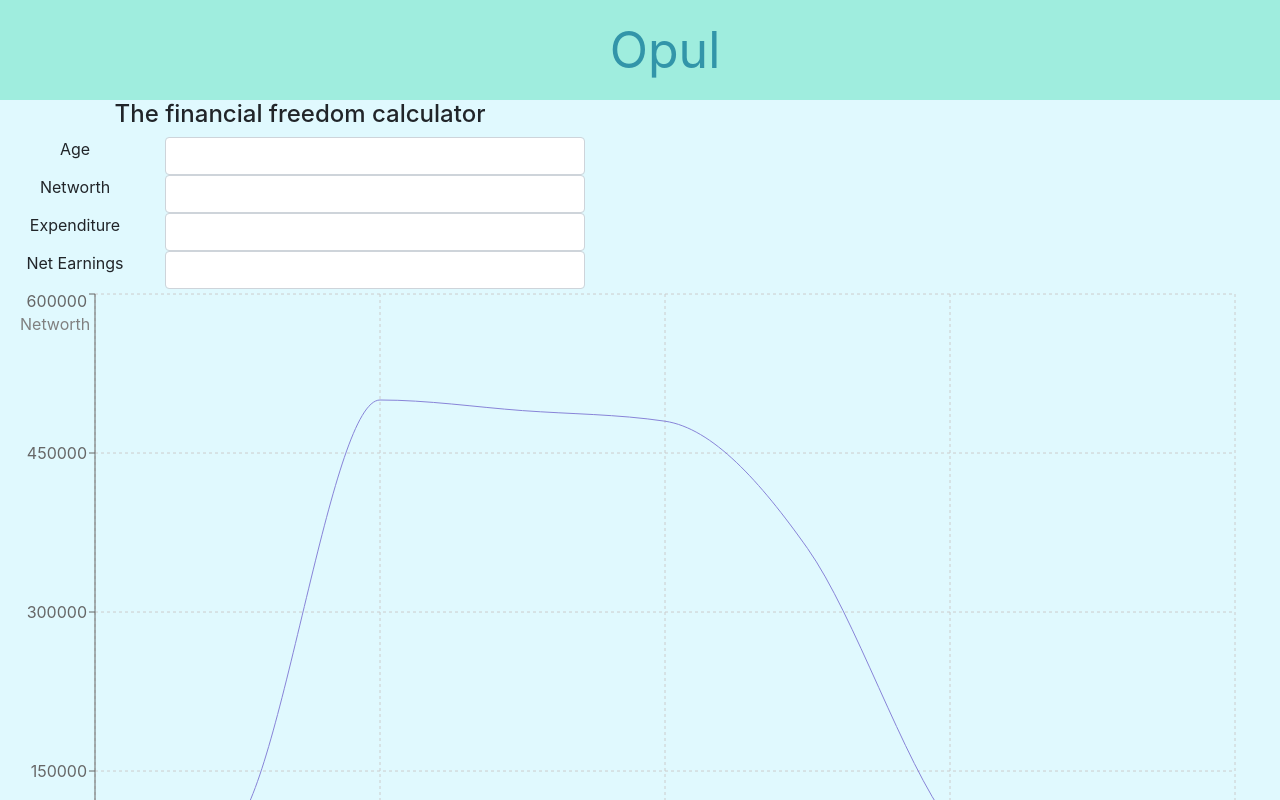
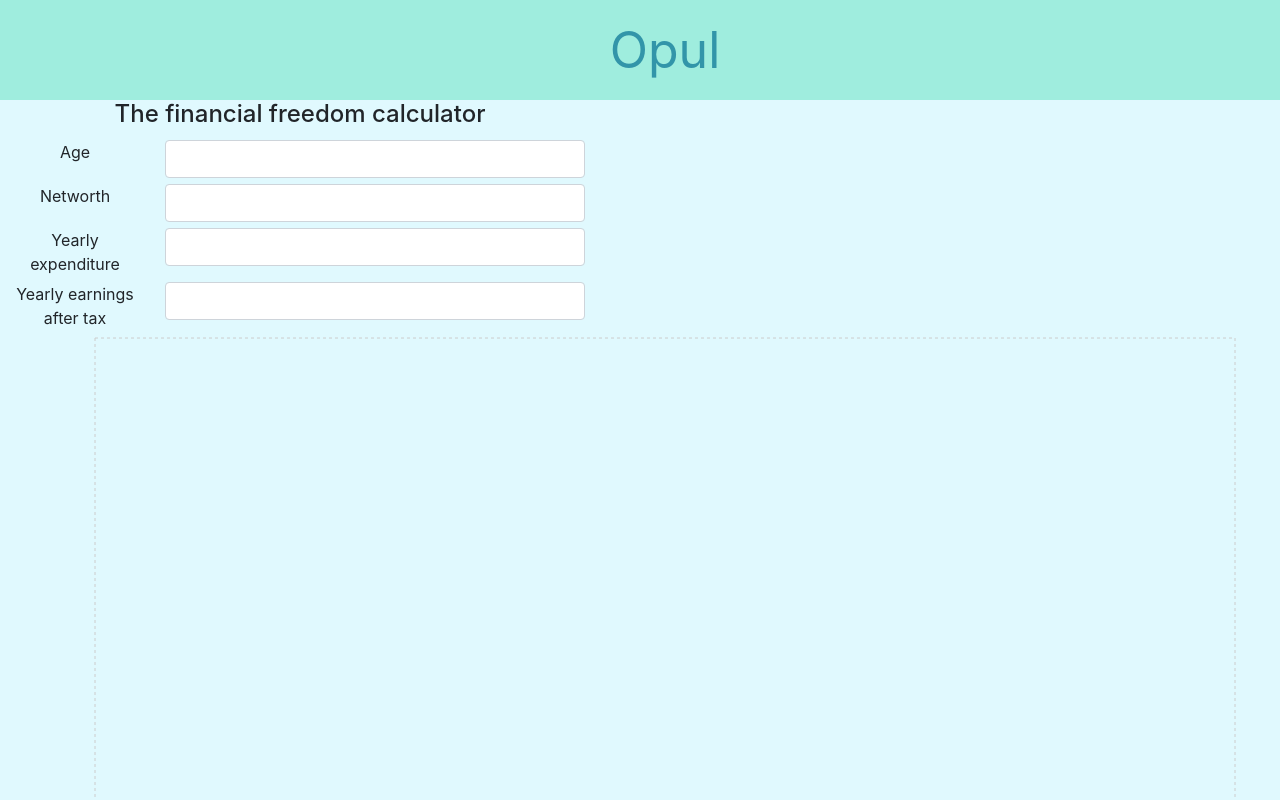
Before and after one commit to Kris-os/fire, a React (Create React App) app: page / in a window 1280 px wide. Shown: the top 800 px of the page. Built offline with nearby package versions, Linux system fonts and the light colour scheme.

Commit message:
graphics

```diff
--- a/src/App.css
+++ b/src/App.css
@@ -47,6 +47,11 @@
   height: calc(100vh - 100px);
 }
 
+.paddingTopAndBottom {
+  padding-top: 3px;
+  padding-bottom: 3px;
+}
+
 /* * {
   border: 1px solid red;
 } */
--- a/src/App.js
+++ b/src/App.js
@@ -15,16 +15,13 @@
       expenditure: 0,
       netEarnings: 0,
       results: {
-        baseCaseResults: [
-          10000,
-          100000,
-          500000,
-          490000,
-          480000,
-          360000,
-          100000,
-          0,
-        ],
+        // baseCaseResults: [
+        //   10000,
+        //   100000,
+        //   100000,
+        //   0,
+        // ],
+        // daysUntilFinancialIndependence: 0,
       },
     };
   }
@@ -91,7 +88,7 @@
         <Container fluid className="my-container">
           <Row className="my-row">
             <Col className="inputs-col">
-              <Inputs updateState={this.updateState} />
+              <Inputs className="inputs" updateState={this.updateState} />
             </Col>
             <Col className="chart">
               <Chart results={this.state.results} />
--- a/src/components/Inputs.jsx
+++ b/src/components/Inputs.jsx
@@ -8,7 +8,7 @@
       <div>
         <h4>The financial freedom calculator</h4>
         <Form>
-          <Row controlid="age">
+          <Row controlid="age" className="paddingTopAndBottom">
             <Col column sm={3}>
               Age
             </Col>
@@ -21,7 +21,7 @@
             </Col>
           </Row>
 
-          <Row controlid="networth">
+          <Row controlid="networth" className="paddingTopAndBottom">
             <Col column sm={3}>
               Networth
             </Col>
@@ -34,9 +34,9 @@
             </Col>
           </Row>
 
-          <Row controlid="expenditure">
+          <Row controlid="expenditure" className="paddingTopAndBottom">
             <Col column sm={3}>
-              Expenditure
+              Yearly expenditure
             </Col>
             <Col sm={9}>
               <NumberInput
@@ -47,9 +47,9 @@
             </Col>
           </Row>
 
-          <Row controlid="netEarnings">
+          <Row controlid="netEarnings" className="paddingTopAndBottom">
             <Col column sm={3}>
-              Net Earnings
+              Yearly earnings after tax
             </Col>
             <Col sm={9}>
               <NumberInput
```
